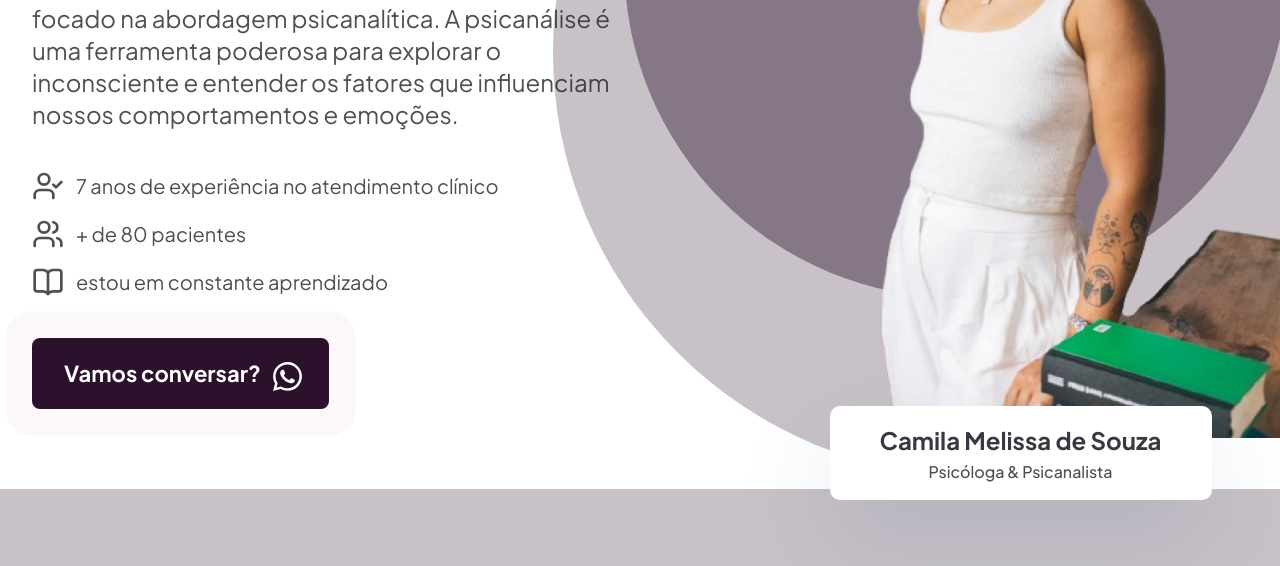
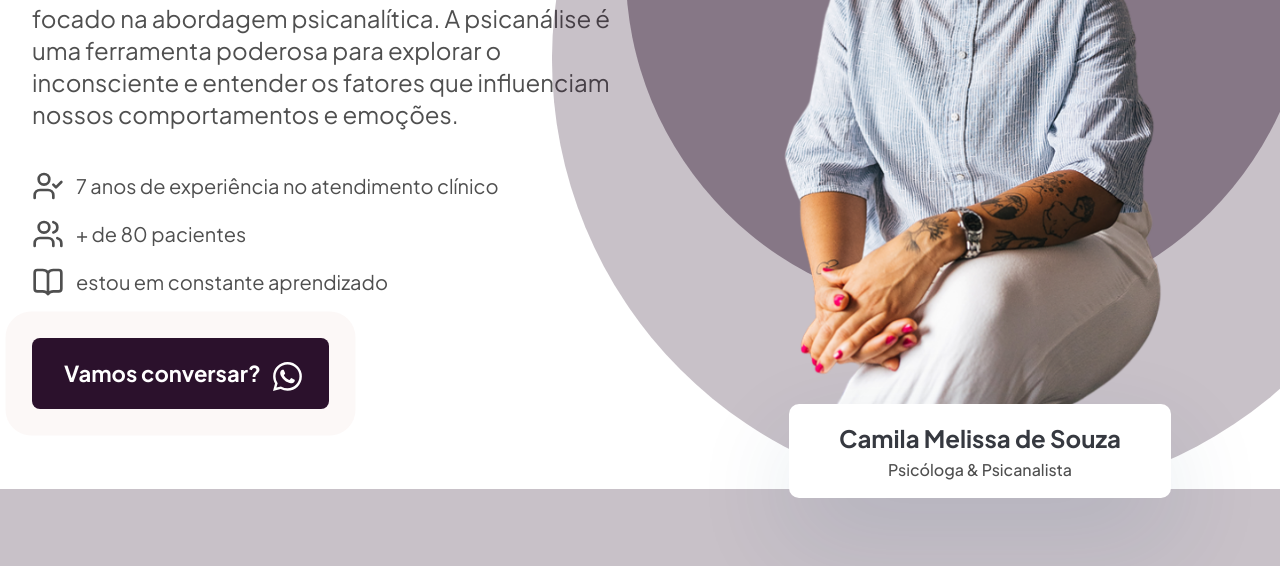
Before and after one commit to RudeBoyOne/psiccamilamelissa, a website built with Parcel: page index.html in a window 1280 px wide. Shown: the part 454-1020 px from the top of the page. Built offline with nearby package versions, Linux system fonts and the light colour scheme.

Commit message:
:recycle: refactor: change image hero section

```diff
--- a/src/css/main.css
+++ b/src/css/main.css
@@ -13,7 +13,7 @@
     --color-detail: 179 139 62;
     --color-muted: 200 193 200;
     --color-gray-1: 249 248 249;
-    --color-gray-5: 139 140 140;
+    --color-gray-5: 115 115 115;
     --color-gray-6: 79 79 79;
     --color-gray-7: 45 47 48;
     --color-gray-8: 21 22 23;
--- a/src/ts/components/main.ts
+++ b/src/ts/components/main.ts
@@ -1,7 +1,7 @@
 import { LitElement, html } from 'lit'
 import { customElement, state } from 'lit/decorators.js'
 import { unsafeHTML } from 'lit/directives/unsafe-html.js'
-import fotoCamila from '../../assets/images/foto-camila.png'
+import fotoCamila from '../../assets/images/hero-image.webp'
 import heroBgDecoration from '../../assets/images/hero-bg-decoration.svg'
 import { UserCheck, Users, BookOpen } from 'lucide'
 import { createIconElement } from '../utils/icons'
@@ -66,11 +66,11 @@ export class HeroSection extends LitElement {
             </div>
 
             <div class="relative flex-shrink-0 mt-8 lg:mt-0 lg:ml-8 overflow-visible">
-              <img src="${heroBgDecoration}" alt="" class="absolute pointer-events-none w-[490px] sm:w-[738px] lg:w-[850px] max-w-none -left-10 sm:left-4 lg:-left-52 lg:-top-8" aria-hidden="true">
+              <img src="${heroBgDecoration}" alt="" class="absolute pointer-events-none w-[490px] sm:w-[738px] lg:w-[877px] max-w-none -left-10 sm:left-4 lg:-left-32 lg:-top-10" aria-hidden="true">
               <img src="${fotoCamila}"
                    alt="Camila Melissa de Souza, psicóloga e psicanalista"
-                   class="relative w-[519px] max-w-full h-auto object-contain mx-auto">
-              <div class="relative -mt-8 mx-auto w-[382px] max-w-[90%] bg-white rounded-input shadow-caption p-4 text-center -mb-6">
+                   class="relative w-[600px] max-w-full h-auto object-contain mx-auto">
+              <div class="relative -mt-6 mx-auto w-[382px] max-w-[90%] bg-white rounded-input shadow-caption p-4 text-center -mb-6">
                 <p class="font-body font-bold text-heading-md text-text-gray">Camila Melissa de Souza</p>
                 <p class="font-body font-medium text-base text-gray-6">Psicóloga & Psicanalista</p>
               </div>
```
Also changed, not shown: src/assets/images/hero-image.webp (added).
